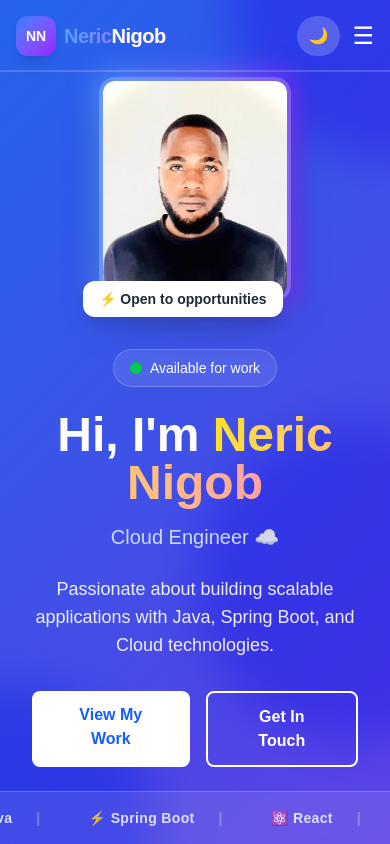
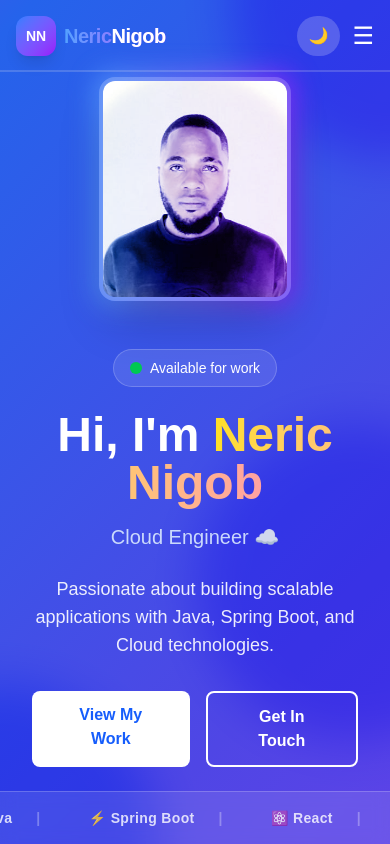
Before and after one commit to Neric-wizard/portfolio-nextjs, a Next.js app: page / in a window 390 px wide. Shown: the top 844 px of the page. Built offline with nearby package versions, Linux system fonts and the light colour scheme.

Commit message:
Fix profile photo blend and hide badge on mobile

```diff
--- a/app/page.tsx
+++ b/app/page.tsx
@@ -91,10 +91,10 @@ export default function Home() {
     <img
       src="/profile.jpg"
       alt="Neric Nigob"
-      className="relative w-48 h-56 md:w-72 md:h-80 object-cover rounded-2xl border-4 border-white/20 shadow-2xl"
+      className="relative w-48 h-56 md:w-72 md:h-80 object-cover rounded-2xl border-4 border-white/20 shadow-2xl mix-blend-luminosity"
     />
     {/* Floating badge */}
-    <div className="absolute -bottom-4 -left-4 bg-white dark:bg-gray-800 px-4 py-2 rounded-xl shadow-lg">
+    <div className="absolute -bottom-4 -left-4 bg-white dark:bg-gray-800 px-4 py-2 rounded-xl shadow-lg hidden md:block">
       <p className="text-sm font-bold text-gray-800 dark:text-white">⚡ Open to opportunities</p>
     </div>
   </motion.div>
```
